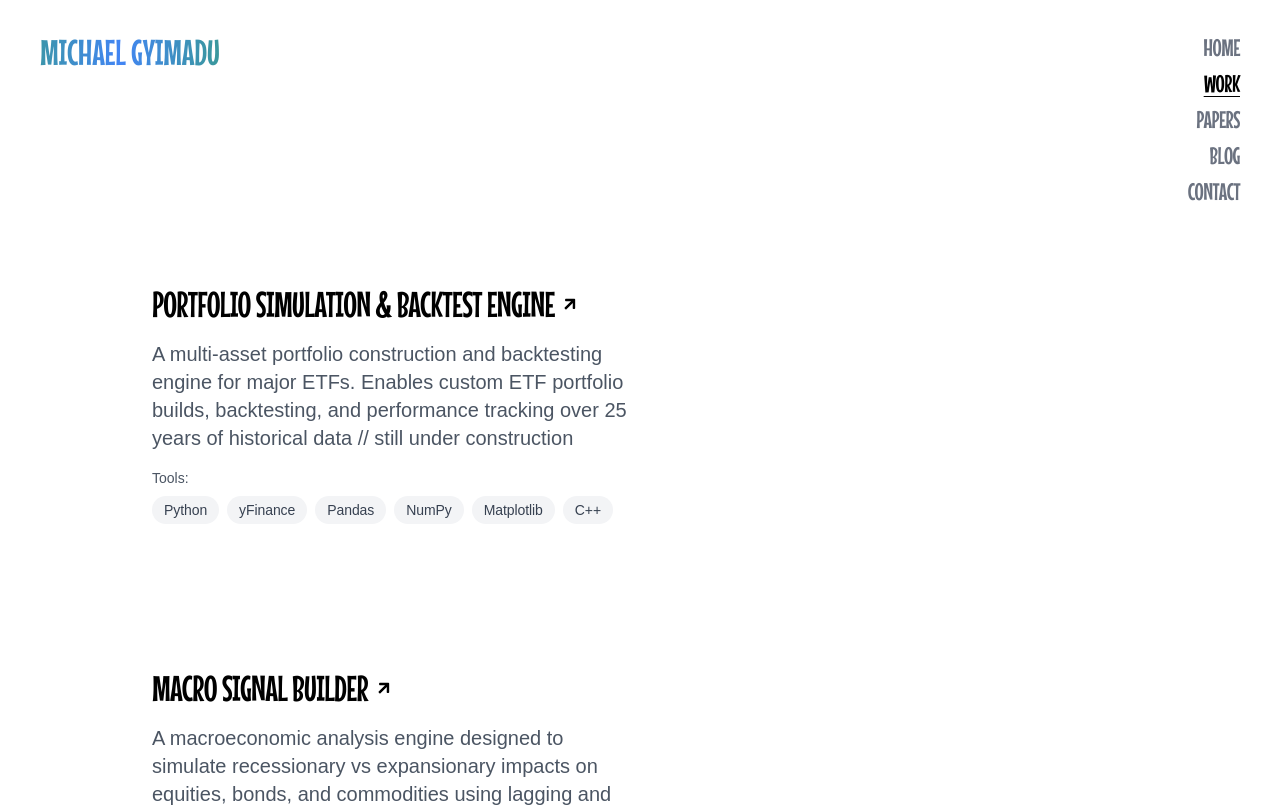
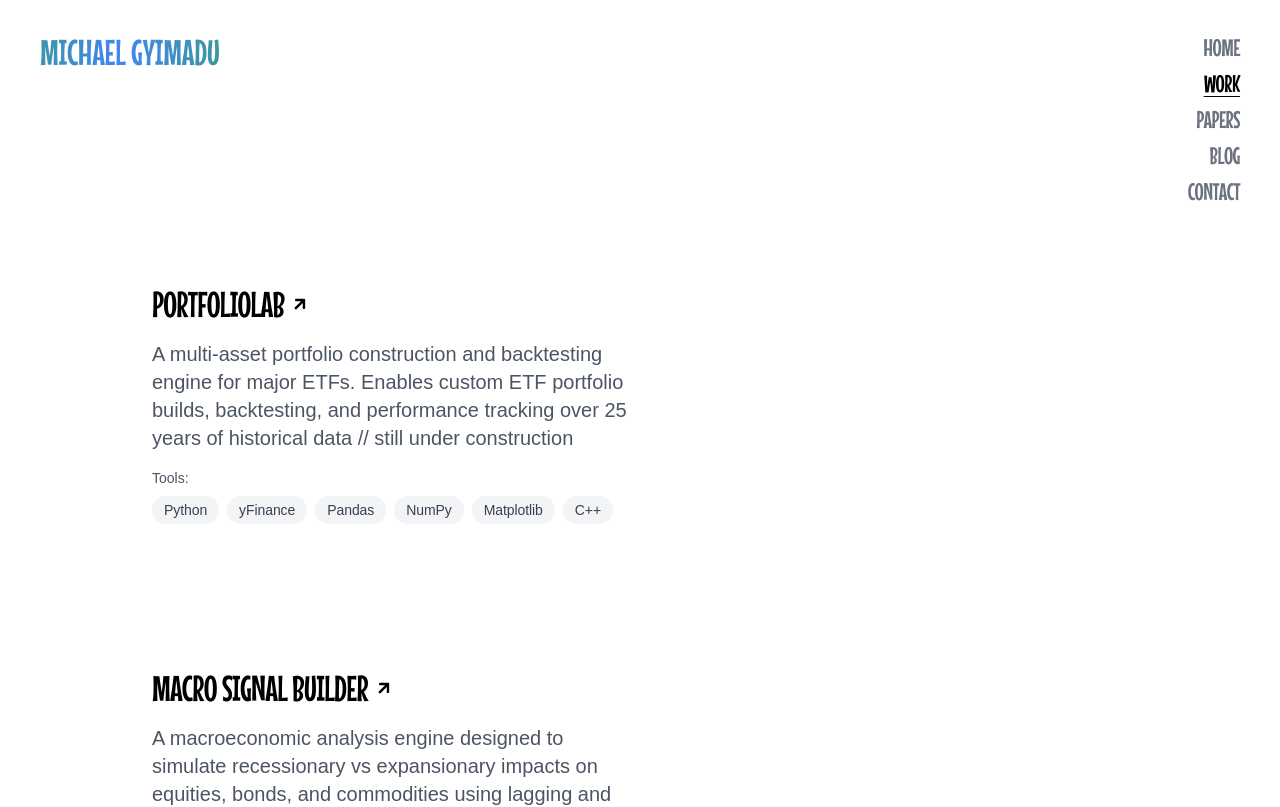
Before and after one commit to gyimadu/portfolio, a Next.js app: page /portfolio in a window 1280 px wide. Shown: the top 807 px of the page. Built offline with nearby package versions, Linux system fonts and the light colour scheme; a web font is replaced by a local one.

Commit message:
updated project name

```diff
--- a/src/app/portfolio/page.tsx
+++ b/src/app/portfolio/page.tsx
@@ -14,7 +14,7 @@ export default function Portfolio() {
       tools: ["Tools: Python, Pandas, NumPy, yFinance, Object-Oriented Programming"]
     },*/
     {
-      title: "Portfolio Simulation & Backtest Engine",
+      title: "PortfolioLab",
       description: "A multi-asset portfolio construction and backtesting engine for major ETFs. Enables custom ETF portfolio builds, backtesting, and performance tracking over 25 years of historical data // still under construction",
       tools: ["Python", "yFinance", "Pandas", "NumPy", "Matplotlib", "C++"],
       link: "https://github.com/gyimadu/portfolio-backtest-engine"
```
